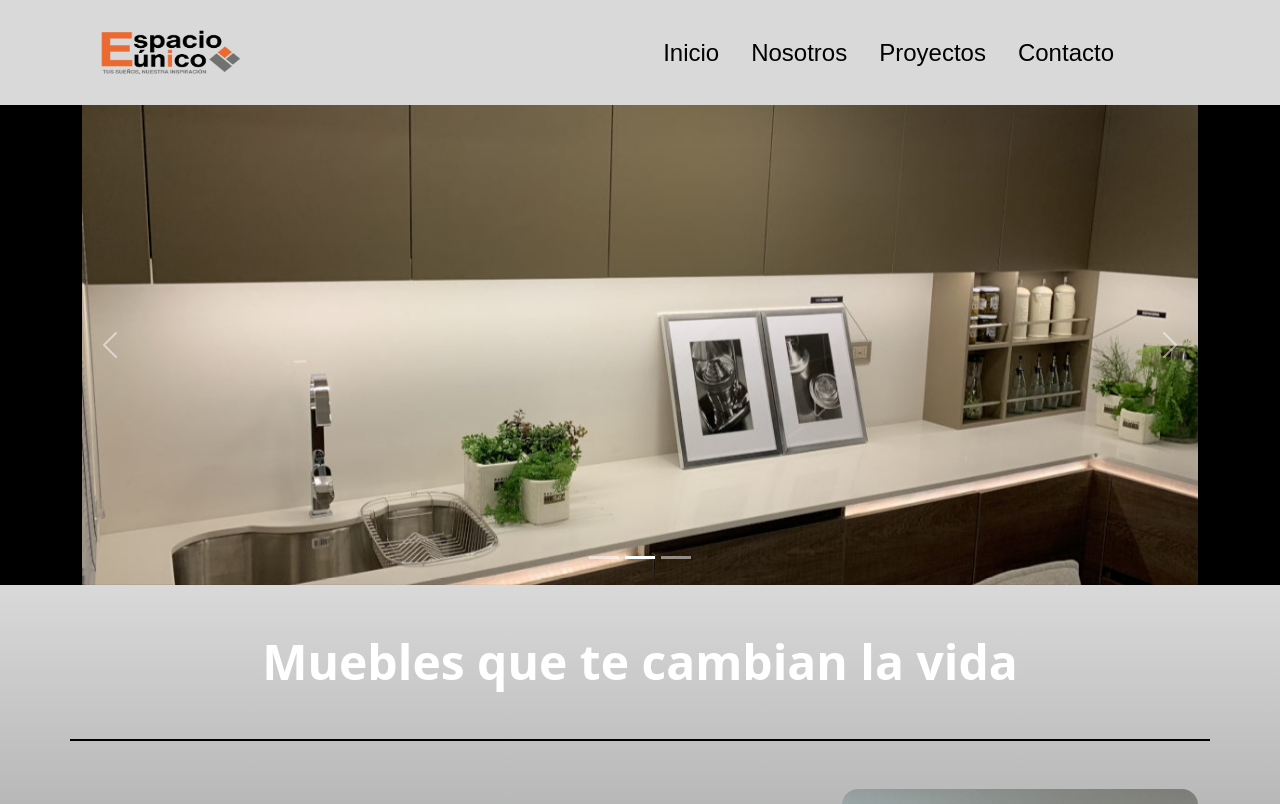
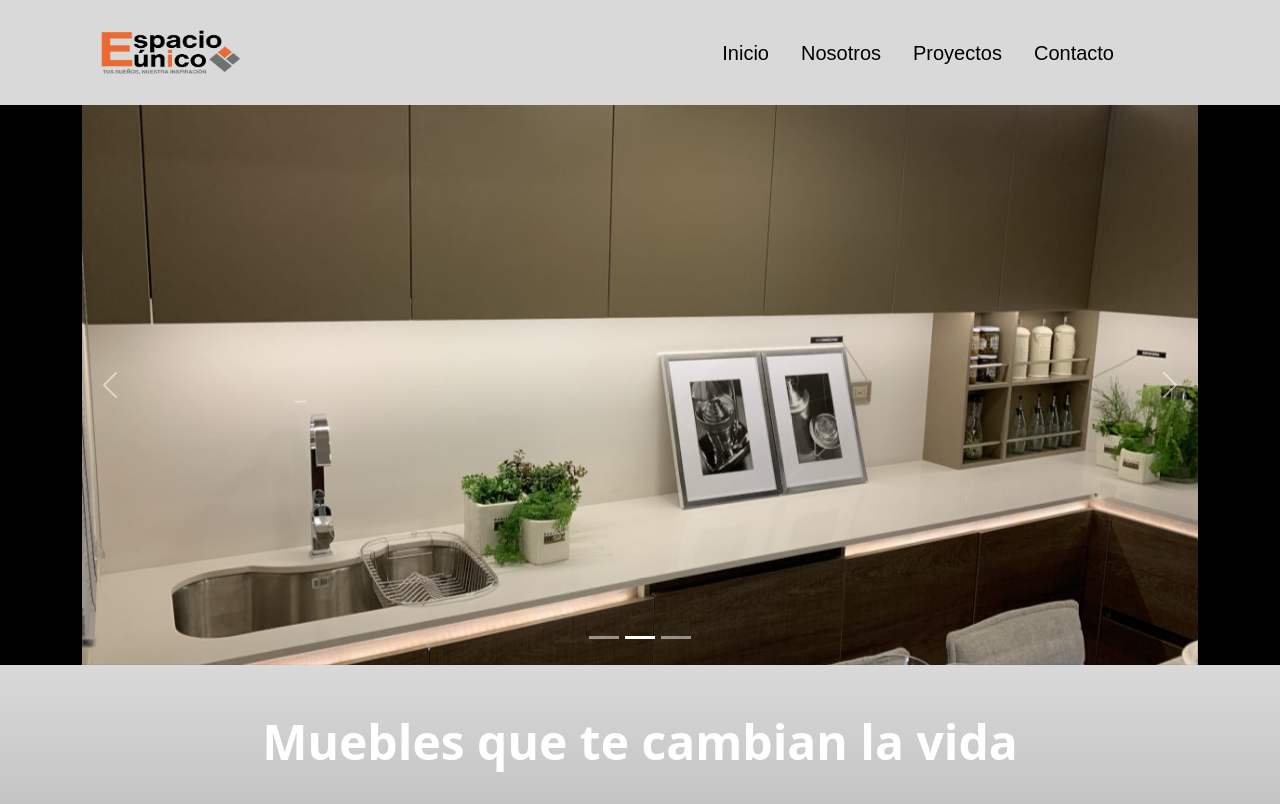
Before and after one commit to Kdangelo/eunic_site, a React (Vite) app: page / in a window 1280 px wide. Shown: the top 804 px of the page. Built offline with nearby package versions, Linux system fonts and the light colour scheme; a web font is replaced by a local one.

Commit message:
fix: carousel vh

```diff
--- a/src/components/common/Carousel/CarouselHome.scss
+++ b/src/components/common/Carousel/CarouselHome.scss
@@ -1,5 +1,5 @@
 .carousel-item {
-  height: 60vh; /* Ajusta según tus necesidades */
+  height: 70vh; /* Ajusta según tus necesidades */
   min-height: 300px;
 }
 
--- a/src/components/common/Header/Navbar.jsx
+++ b/src/components/common/Header/Navbar.jsx
@@ -43,7 +43,7 @@
                 <Offcanvas.Title id={`offcanvasNavbarLabel-expand-${expand}`}></Offcanvas.Title>
               </Offcanvas.Header>
               <Offcanvas.Body>
-                <Nav className="justify-content-end flex-grow-1 pe-5 fs-4">
+                <Nav className="justify-content-end flex-grow-1 pe-5 fs-5">
                   <LinkContainer to="/" onClick={closeMenu}>
                     <Nav.Link className='pe-4 text-black'>Inicio</Nav.Link>
                   </LinkContainer>
```
